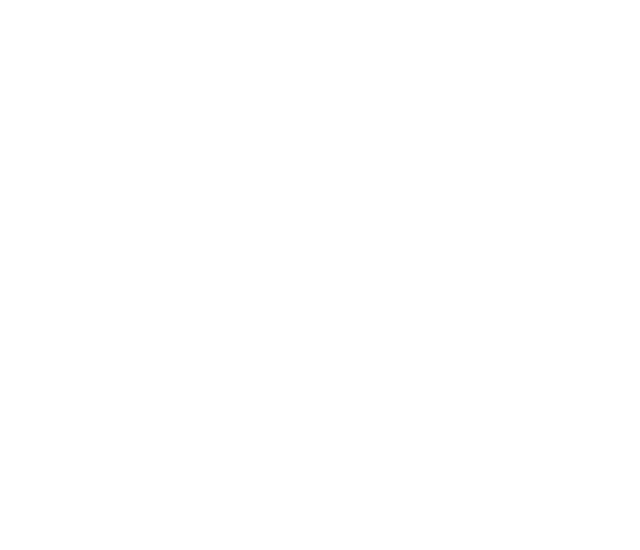
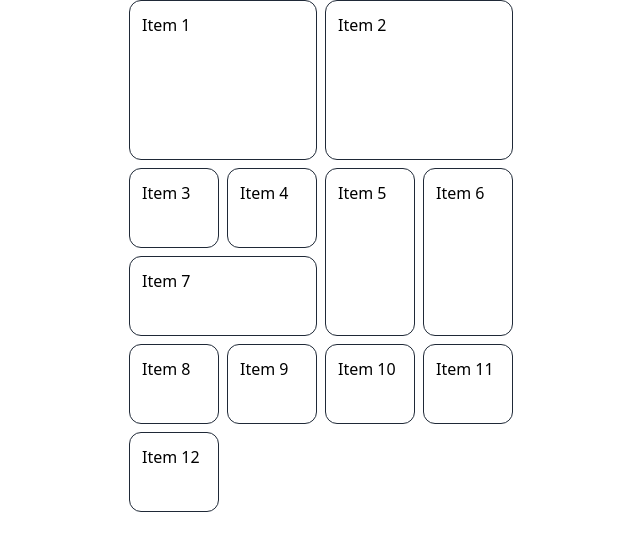
Before and after one commit to fschatbot/Apple-Utils-Demo, a React (Create React App) app: page / in a window 1280 px wide. Shown: the top 550 px of the page, without its empty margins (319-959 px from the left). Built offline with nearby package versions, Linux system fonts and the light colour scheme.

Commit message:
Basic Menu

```diff
--- a/src/App.js
+++ b/src/App.js
@@ -2,7 +2,22 @@
 
 class App extends Component {
 	render() {
-		return <div className="Menu"></div>;
+		return (
+			<div className="Menu">
+				<div id="Utils">Item 1</div>
+				<div id="MusicPlayer">Item 2</div>
+				<div id="LockOrianation">Item 3</div>
+				<div id="NightLight">Item 4</div>
+				<div id="Brightness">Item 5</div>
+				<div id="Volume">Item 6</div>
+				<div id="ScreenMirroring">Item 7</div>
+				<div id="Torch">Item 8</div>
+				<div id="Stopwatch">Item 9</div>
+				<div id="Calculator">Item 10</div>
+				<div id="Camera">Item 11</div>
+				<div id="ScanQR">Item 12</div>
+			</div>
+		);
 	}
 }
 
--- a/src/index.css
+++ b/src/index.css
@@ -4,8 +4,46 @@
 
 @layer utilities {
 	/* Custom TailWindCSS components Goes Here */
+	.min-w-20 {
+		min-width: 5rem;
+	}
+	.min-h-20 {
+		min-height: 5rem;
+	}
 }
 
 @layer components {
 	/* Custom TailWindCSS Goes Here */
+	.Menu {
+		@apply grid gap-2 grid-cols-4
+		max-w-sm mx-auto;
+	}
+
+	.Menu div {
+		@apply border border-gray-800 rounded-xl
+		p-3 min-w-20 min-h-20
+		transition-all;
+	}
+
+	#Utils {
+		@apply row-span-2 col-span-2
+		h-40;
+	}
+
+	#MusicPlayer {
+		@apply row-span-2 col-span-2
+		h-40;
+	}
+
+	#Brightness {
+		@apply row-span-2;
+	}
+
+	#Volume {
+		@apply row-span-2;
+	}
+
+	#ScreenMirroring {
+		@apply col-span-2;
+	}
 }
```
